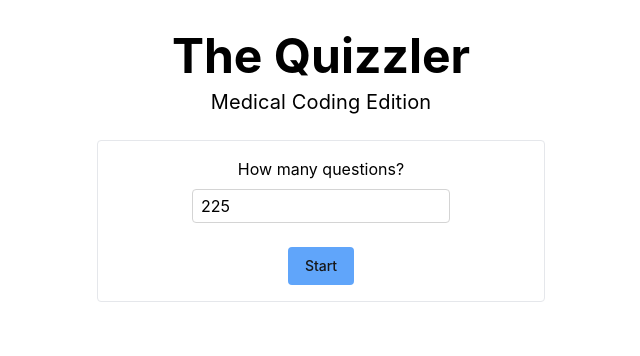
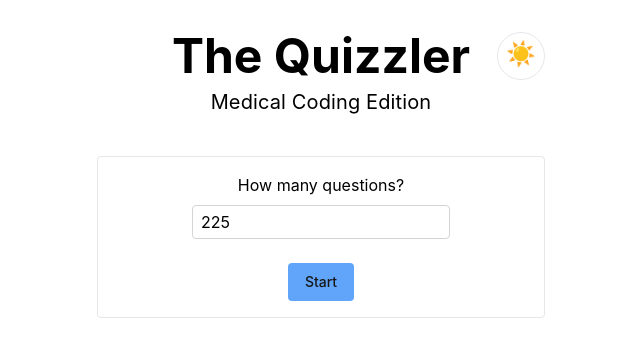
Before and after one commit to unspecifier/quizzler, a Svelte app: page / in a window 1280 px wide. Shown: the top 356 px of the page, without its empty margins (319-959 px from the left). Built offline with nearby package versions, Linux system fonts and the light colour scheme.

Commit message:
add dark mode and fix title

```diff
--- a/src/App.svelte
+++ b/src/App.svelte
@@ -3,14 +3,32 @@
 
   let num_questions: number = 225;
   let is_started = false;
+  let is_dark = false;
+
+  $: document.documentElement.classList.toggle("dark", is_dark);
 </script>
 
 <main>
-  {#if !is_started}
-    <header class="mb-6">
+  <header
+    class="mb-6 grid grid-cols-[1fr,max-content,1fr] gap-4 justify-center"
+  >
+    <div></div>
+    <hgroup>
       <h1 class="mb-2 text-5xl font-bold">The Quizzler</h1>
       <p class="text-center text-xl">Medical Coding Edition</p>
-    </header>
+    </hgroup>
+    <div class="justify-self-end">
+      <label
+        class="cursor-pointer text-2xl inline-grid justify-center items-center text-center border p-2 pt-1 rounded-full size-12 hover:bg-neutral-200 dark:hover:bg-neutral-700 leading-none"
+      >
+        <input type="checkbox" class="hidden" bind:checked={is_dark} />
+        {is_dark ? "🌙" : "☀️"}
+        <small class="text-xs text-center block sr-only">Theme</small>
+      </label>
+    </div>
+  </header>
+
+  {#if !is_started}
     <fieldset class="fancy flex flex-col items-center justify-center gap-2">
       <label for="numquestions" class="">How many questions?</label>
       <input
--- a/src/app.css
+++ b/src/app.css
@@ -6,17 +6,18 @@
   font-family: Inter, system-ui, Avenir, Helvetica, Arial, sans-serif;
   line-height: 1.5;
   font-weight: 400;
-
-  color-scheme: light dark;
-
-  @apply dark:bg-neutral-800;
-  /* color: rgba(255, 255, 255, 0.87); */
-  /* background-color: #242424; */
-  /*
   font-synthesis: none;
   text-rendering: optimizeLegibility;
   -webkit-font-smoothing: antialiased;
-  -moz-osx-font-smoothing: grayscale; */
+  -moz-osx-font-smoothing: grayscale;
+}
+
+html:not(.dark) {
+  @apply [color-scheme:light];
+}
+
+html.dark {
+  @apply [color-scheme:dark];
 }
 
 fieldset.fancy {
@@ -24,6 +25,7 @@ fieldset.fancy {
 }
 
 body {
+  @apply dark:bg-neutral-800;
   margin: 0;
   display: flex;
   /* place-items: center; */
--- a/src/quiz.svelte
+++ b/src/quiz.svelte
@@ -62,8 +62,6 @@
 </script>
 
 <article>
-  <h1 class="font-bold mb-6">NHA Baseline Test</h1>
-
   <nav>
     <button
       type="button"
--- a/tailwind.config.js
+++ b/tailwind.config.js
@@ -1,6 +1,7 @@
 /** @type {import('tailwindcss').Config} */
 export default {
   content: ["./src/**/*.{html,js,svelte,ts}"],
+  darkMode: "class",
   theme: {
     extend: {},
   },
```
